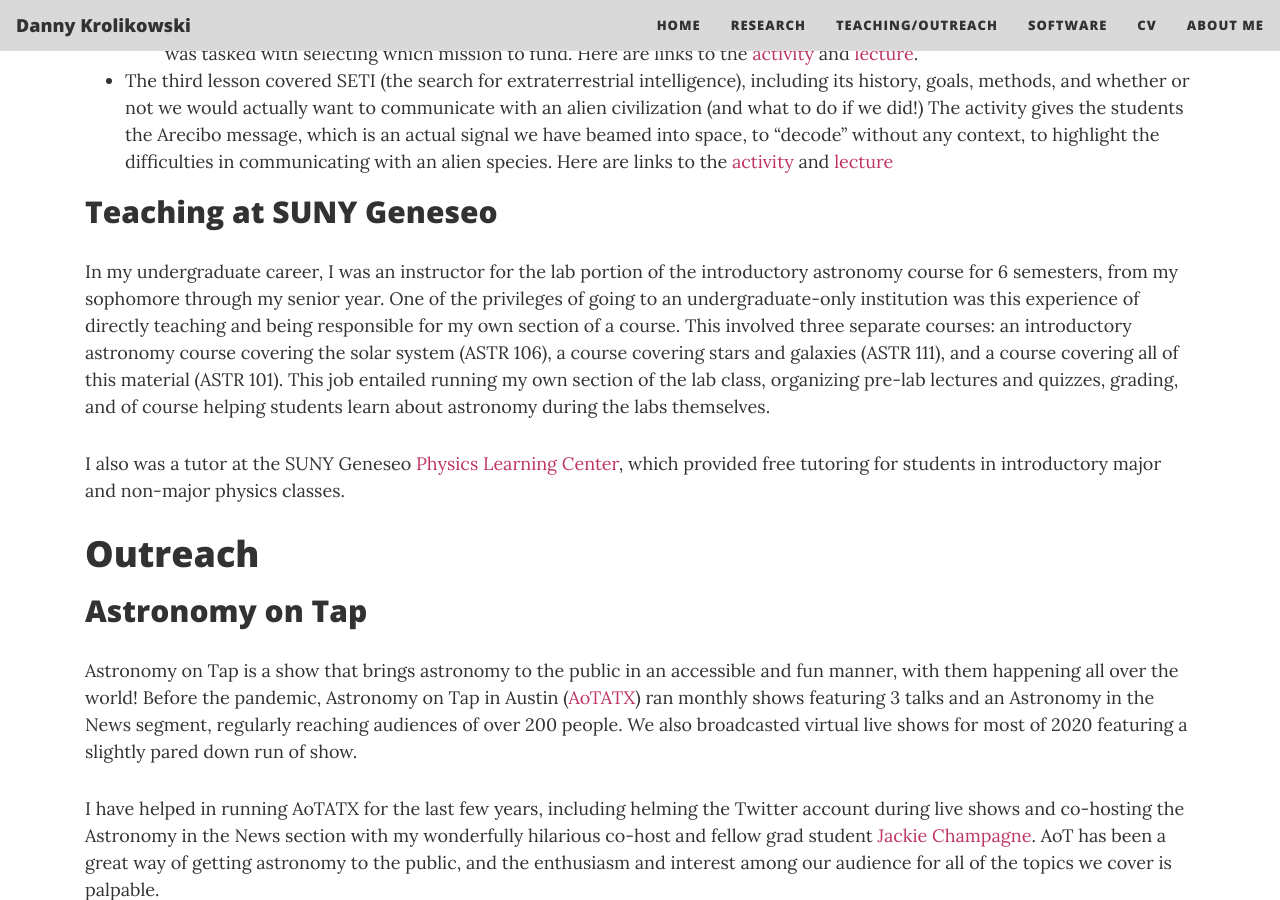
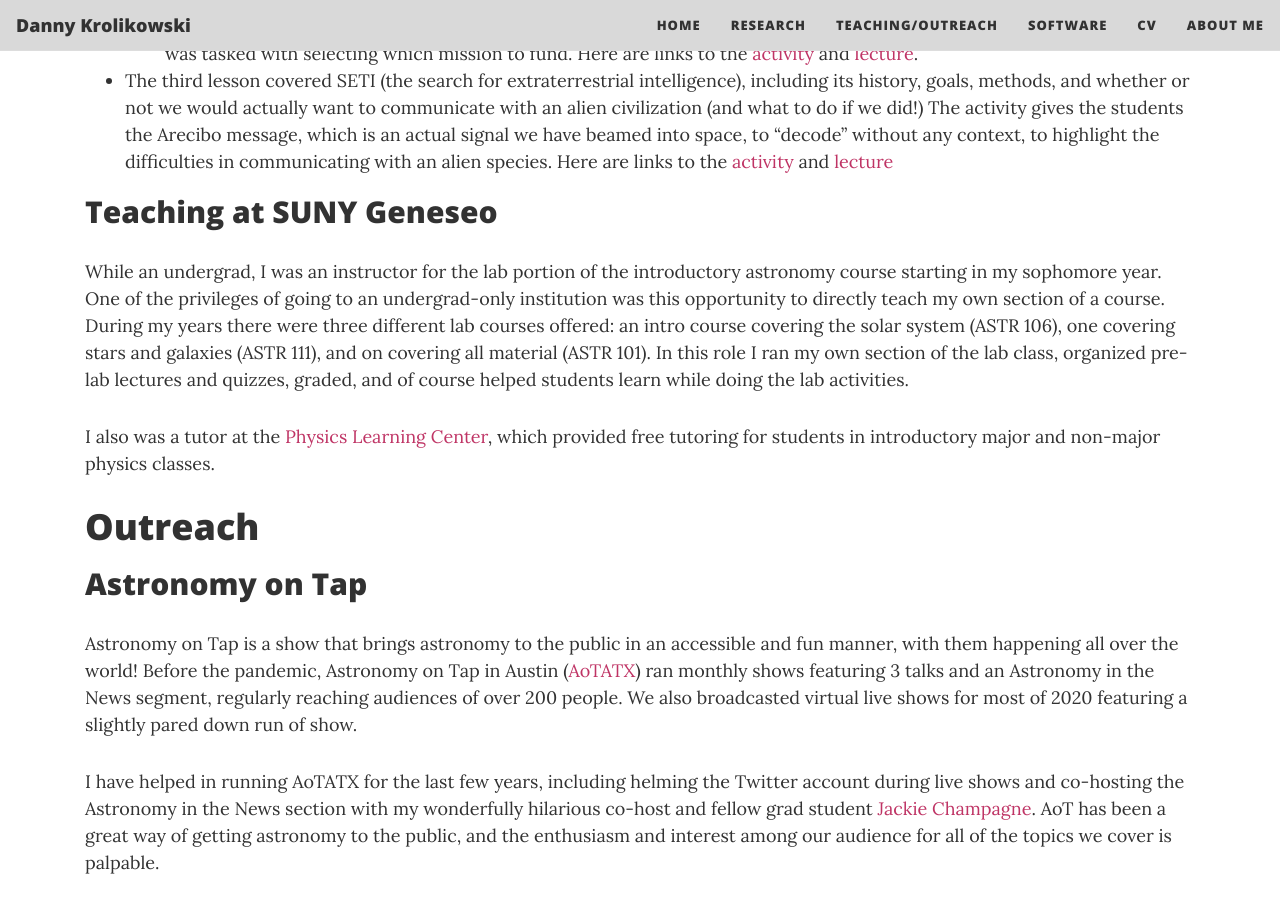
Before and after one commit to dkrolikowski/dkrolikowski.github.io, a Jekyll site: the page built from teach.md, in a window 1280 px wide and 900 px high, scrolled down 1377 px. Built offline with Jekyll 4.4.1, drawn with Linux system fonts in a browser that asks for light colours; nearby versions of some CDN libraries.

Commit message:
Update teach.md
Updated Geneseo teaching

```diff
--- a/teach.md
+++ b/teach.md
@@ -25,9 +25,9 @@ During these two semesters of TAing, I designed lessons for 3 class periods:
 
 ## Teaching at SUNY Geneseo
 
-In my undergraduate career, I was an instructor for the lab portion of the introductory astronomy course for 6 semesters, from my sophomore through my senior year. One of the privileges of going to an undergraduate-only institution was this experience of directly teaching and being responsible for my own section of a course. This involved three separate courses: an introductory astronomy course covering the solar system (ASTR 106), a course covering stars and galaxies (ASTR 111), and a course covering all of this material (ASTR 101). This job entailed running my own section of the lab class, organizing pre-lab lectures and quizzes, grading, and of course helping students learn about astronomy during the labs themselves.
+While an undergrad, I was an instructor for the lab portion of the introductory astronomy course starting in my sophomore year. One of the privileges of going to an undergrad-only institution was this opportunity to directly teach my own section of a course. During my years there were three different lab courses offered: an intro course covering the solar system (ASTR 106), one covering stars and galaxies (ASTR 111), and on covering all material (ASTR 101). In this role I ran my own section of the lab class, organized pre-lab lectures and quizzes, graded, and of course helped students learn while doing the lab activities.
 
-I also was a tutor at the SUNY Geneseo [Physics Learning Center](https://www.geneseo.edu/~pogo/PLC/Tutors.htm), which provided free tutoring for students in introductory major and non-major physics classes.
+I also was a tutor at the [Physics Learning Center](https://www.geneseo.edu/~pogo/PLC/Tutors.htm), which provided free tutoring for students in introductory major and non-major physics classes.
 
 # Outreach
 
```
